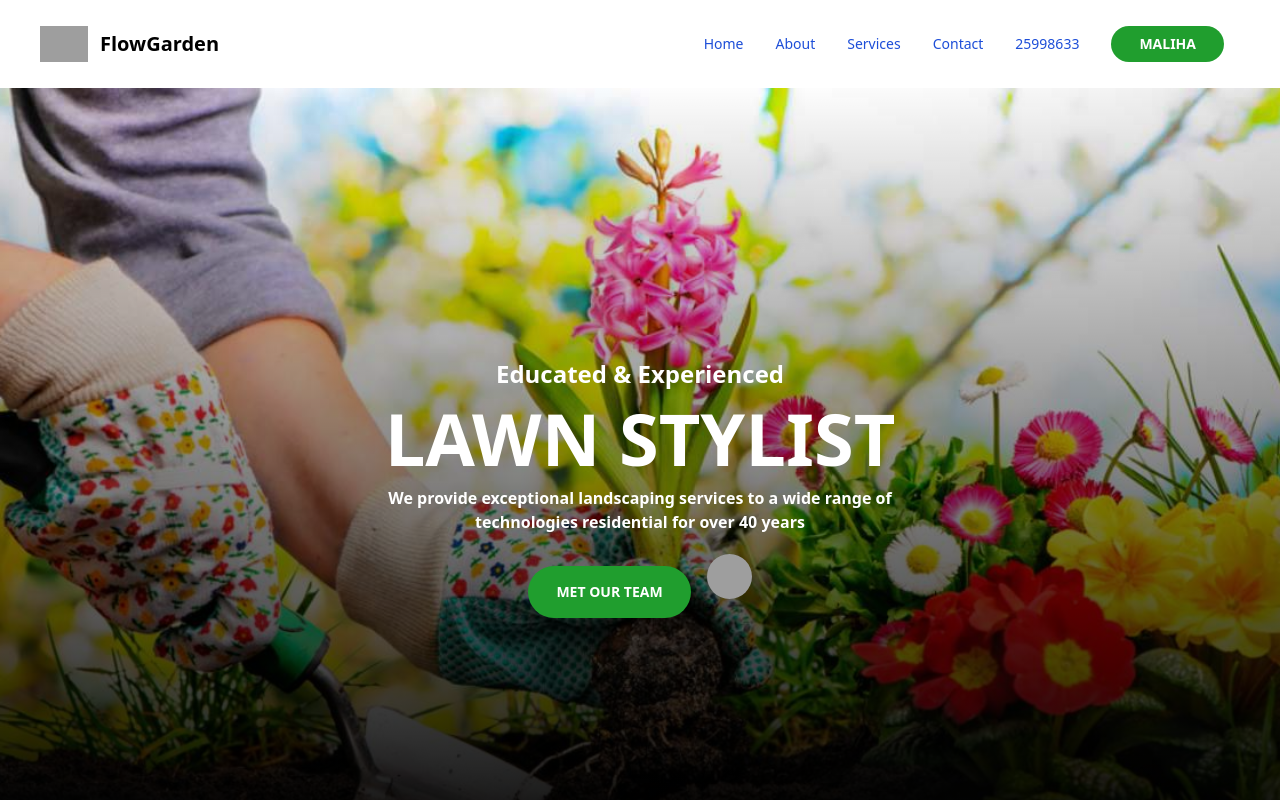
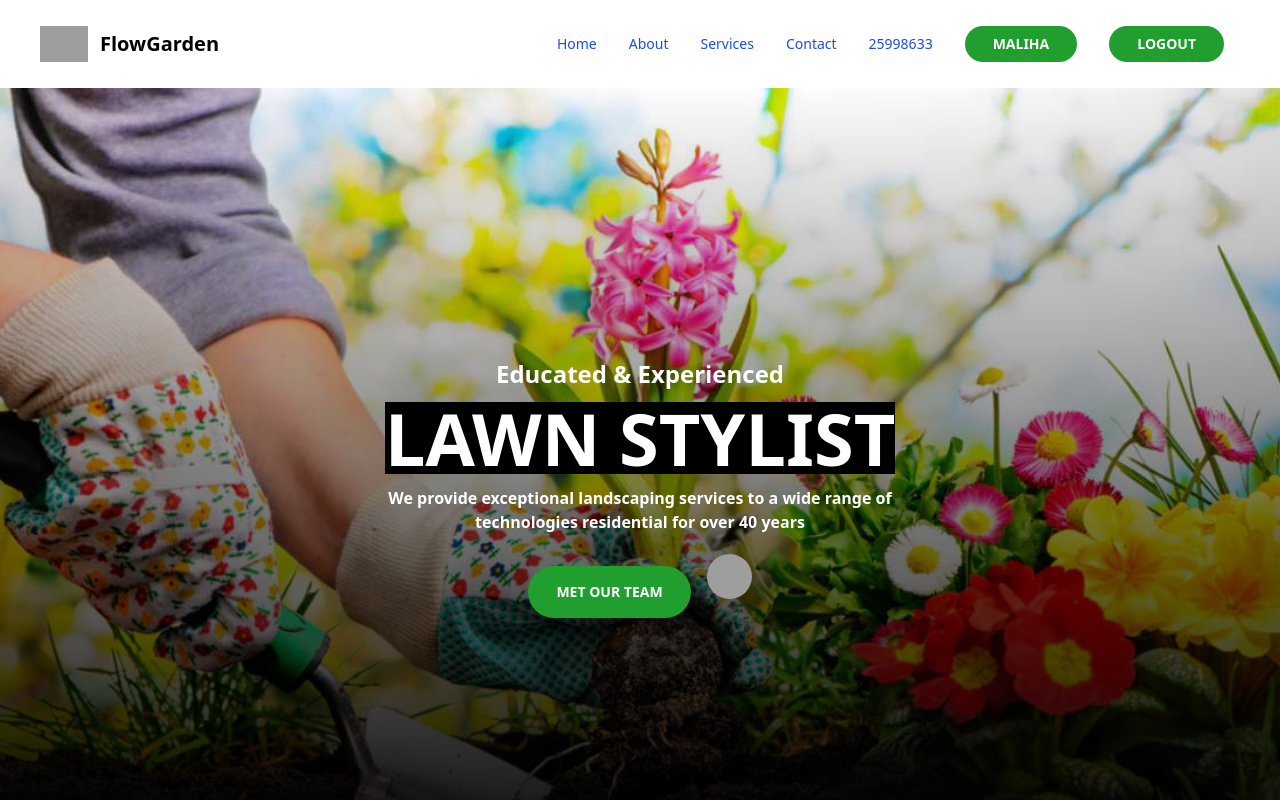
Before and after one commit to apelmahmudDev/learning-about-react, a React (Create React App) app: page / in a window 1280 px wide. Shown: the top 800 px of the page. Built offline with nearby package versions, Linux system fonts and the light colour scheme; grey boxes are pictures that could not be loaded.

Commit message:
✨ react-context-details

```diff
--- a/src/App.js
+++ b/src/App.js
@@ -3,17 +3,11 @@ import Navbar from "./components/Navbar";
 import Services from "./components/Services";
 
 function App() {
-	const userProfile = {
-		name: "Maliha",
-		number: "25998633",
-		img: "https://plus.unsplash.com/premium_photo-1664285652161-e25579afdccd?ixlib=rb-4.0.3&ixid=MnwxMjA3fDB8MHxzZWFyY2h8N3x8bWVufGVufDB8fDB8fA%3D%3D&auto=format&fit=crop&w=500&q=60",
-	};
-
 	return (
 		<div>
-			<Navbar user={userProfile} />
-			<Hero user={userProfile} />
-			<Services user={userProfile} />
+			<Navbar />
+			<Hero />
+			<Services />
 		</div>
 	);
 }
--- a/src/components/Hero.js
+++ b/src/components/Hero.js
@@ -1,7 +1,16 @@
+import { useContext } from "react";
 import BannerImg from "../assets/banner.jpg";
+import { ColorContext } from "../contexts/ColorProvider";
+import { UserContext } from "../contexts/UserProvider";
 import Button from "./ui/Button";
 
-const Hero = ({ user }) => {
+const Hero = () => {
+	const {
+		userProfile: { img: userImage },
+	} = useContext(UserContext);
+
+	const { bgColor } = useContext(ColorContext);
+
 	return (
 		<section
 			className="h-screen bg-slate-100 flex items-center justify-center text-center bg-no-repeat bg-center bg-cover after:content-[''] after:absolute after:bg-gradient-to-t after:from-black after:w-full after:h-full after:z-5"
@@ -11,7 +20,10 @@ const Hero = ({ user }) => {
 				<h6 className="text-2xl font-extrabold text-white">
 					Educated & Experienced
 				</h6>
-				<h1 className="text-4xl sm:text-7xl font-extrabold uppercase my-3 text-white">
+				<h1
+					className="text-4xl sm:text-7xl font-extrabold uppercase my-3 text-white"
+					style={{ backgroundColor: bgColor }}
+				>
 					LAWN STYLIST
 				</h1>
 				<p className="texl-lg font-extrabold text-white">
@@ -28,7 +40,7 @@ const Hero = ({ user }) => {
 					<div className="w-[45px] h-[45px] rounded-full overflow-hidden">
 						<img
 							className="d-block w-full h-full"
-							src={user.img}
+							src={userImage}
 							alt="user name"
 						/>
 					</div>
--- a/src/components/Navbar.js
+++ b/src/components/Navbar.js
@@ -2,9 +2,19 @@ import { useContext } from "react";
 import { UserContext } from "../contexts/UserProvider";
 import Button from "./ui/Button";
 
-const Navbar = ({ user }) => {
-	const value = useContext(UserContext);
-	console.log(value);
+const Navbar = () => {
+	const {
+		userProfile: { name: userName, number: num },
+		setUserProfile,
+	} = useContext(UserContext);
+
+	const handleLogout = () => {
+		setUserProfile({
+			name: null,
+			img: null,
+			number: null,
+		});
+	};
 
 	return (
 		<header>
@@ -44,8 +54,7 @@ const Navbar = ({ user }) => {
 					</button>
 					<div className="hidden w-full md:block md:w-auto" id="navbar-default">
 						<ul className="flex flex-col items-center p-4 mt-4 border border-gray-100 rounded-lg bg-gray-50 md:flex-row md:space-x-8 md:mt-0 md:text-sm md:font-medium md:border-0 md:bg-white dark:bg-gray-800 md:dark:bg-gray-900 dark:border-gray-700">
-							{["Home", "About", "Services", "Contact", user.number].map(
-								(navItem) => (
+							{["Home", "About", "Services", "Contact", num].map((navItem) => (
 								<li>
 									<a
 										href="/#"
@@ -55,12 +64,16 @@ const Navbar = ({ user }) => {
 										{navItem}
 									</a>
 								</li>
-								)
-							)}
+							))}
 
 							<li>
-								<Button label={user.name} />
+								<Button label={userName ? userName : "Login"} />
 							</li>
+							{userName && (
+								<li>
+									<Button label="Logout" onClick={handleLogout} />
+								</li>
+							)}
 						</ul>
 					</div>
 				</div>
--- a/src/components/Service.js
+++ b/src/components/Service.js
@@ -1,8 +1,12 @@
-import React from "react";
+import React, { useContext } from "react";
+import { UserContext } from "../contexts/UserProvider";
 import Button from "./ui/Button";
 
 const Service = (props) => {
 	const { content, img, btnLabel, items } = props.service;
+	const {
+		userProfile: { number },
+	} = useContext(UserContext);
 
 	return (
 		<div className="flex gap-2 sm:max-h-72 flex-col sm:flex-row z-10 group/elements group/item">
@@ -16,7 +20,7 @@ const Service = (props) => {
 				<button className="text-secondary font-semibold text-sm uppercase bg-light px-6 py-4">
 					{btnLabel}
 				</button>
-				<Button label={props.userNumber} />
+				<Button label={number} />
 			</div>
 
 			<div className="relative w-full max-h-72">
--- a/src/components/Services.js
+++ b/src/components/Services.js
@@ -7,11 +7,7 @@ const Services = (props) => {
 			<div className="container">
 				<div className="grid lg:grid-cols-2 gap-8">
 					{services.map((item) => (
-						<Service
-							key={item.id}
-							service={item}
-							userNumber={props.user.number}
-						/>
+						<Service key={item.id} service={item} />
 					))}
 				</div>
 			</div>
--- a/src/components/ui/Button.js
+++ b/src/components/ui/Button.js
@@ -1,6 +1,7 @@
-const Button = ({ label, size = "small" }) => {
+const Button = ({ label, size = "small", onClick }) => {
 	return (
 		<button
+			onClick={onClick}
 			className={`uppercase rounded-full bg-primary px-7 py-${
 				size === "small" ? 2 : 4
 			} font-semibold text-white text-sm active:bg-primary active:text-white hover:bg-white hover:text-primary`}
--- /dev/null
+++ b/src/contexts/ColorProvider.js
@@ -0,0 +1,13 @@
+import { createContext, useState } from "react";
+
+export const ColorContext = createContext({});
+
+const ColorProvider = ({ children }) => {
+	const [bgColor, setBgColor] = useState({ bgColor: "#000" });
+
+	return (
+		<ColorContext.Provider value={bgColor}>{children}</ColorContext.Provider>
+	);
+};
+
+export default ColorProvider;
--- a/src/contexts/UserProvider.js
+++ b/src/contexts/UserProvider.js
@@ -9,7 +9,11 @@ const UserProvider = ({ children }) => {
 		img: "https://plus.unsplash.com/premium_photo-1664285652161-e25579afdccd?ixlib=rb-4.0.3&ixid=MnwxMjA3fDB8MHxzZWFyY2h8N3x8bWVufGVufDB8fDB8fA%3D%3D&auto=format&fit=crop&w=500&q=60",
 	});
 
-	return <UserContext.Provider value="Anik">{children}</UserContext.Provider>;
+	return (
+		<UserContext.Provider value={{ userProfile, setUserProfile }}>
+			{children}
+		</UserContext.Provider>
+	);
 };
 
 export default UserProvider;
--- a/src/index.js
+++ b/src/index.js
@@ -1,15 +1,18 @@
 import React from "react";
 import ReactDOM from "react-dom/client";
 import App from "./App";
+import ColorProvider from "./contexts/ColorProvider";
 import UserProvider from "./contexts/UserProvider";
 import reportWebVitals from "./reportWebVitals";
 
 const root = ReactDOM.createRoot(document.getElementById("root"));
 root.render(
 	// <React.StrictMode>
-	<UserProvider>
-		<App />
-	</UserProvider>
+	<ColorProvider>
+		<UserProvider>
+			<App />
+		</UserProvider>
+	</ColorProvider>
 	// </React.StrictMode>
 );
 
```
Lines whose indentation alone changed are shown as unchanged.
